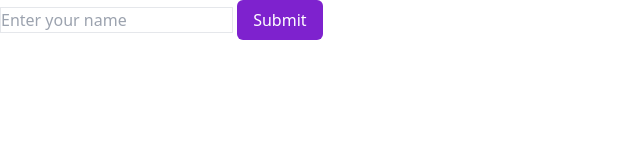
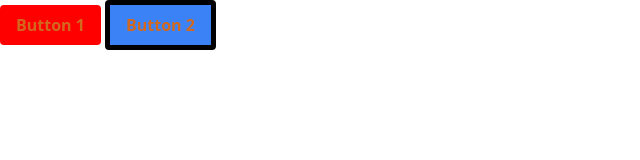
Before and after one commit to Rinkesh375/tailwind_css, a website built with Vite: page index.html in a window 1280 px wide. Shown: the whole page, without its empty margins (0-640 px from the left). Built offline with nearby package versions, Linux system fonts and the light colour scheme.

Commit message:
custom css implemented in the index.css file

```diff
--- a/index.css
+++ b/index.css
@@ -1,3 +1,19 @@
 @tailwind base;
 @tailwind components;
+
+.btn2 {
+  @apply bg-red-700 text-blue-600 border-[5px] border-black;
+}
+
 @tailwind utilities;
+
+/* This will over write the background color of element where we will apply btn  */
+.btn {
+  background-color: red;
+}
+
+.text-white {
+  color: chocolate;
+}
+
+/* This will over write the background color of element where we will apply btn  */
--- a/index.html
+++ b/index.html
@@ -51,8 +51,6 @@
       <div class="p-10 border border-[black]">THIS IS DIV 1 WHICH USED</div>
     </div> -->
 
-
-
     <!-- custom breakpoints after changing the screen value -->
 
     <!-- <div
@@ -68,10 +66,22 @@
       <div class="p-10 border border-[black]">THIS IS DIV 1 WHICH USED</div>
     </div> -->
 
-       <!-- video-7 end here -->
+    <!-- video-7 end here -->
 
-       <!-- video-8 -->
-       <input type="text" placeholder="Enter your name" class="outline-none border focus:border-[red]">
-       <button class= "px-4 py-2 rounded-md text-white bg-purple-700 hover:bg-purple-800 active:bg-purple-500">Submit</button>
+    <!-- video-8 -->
+    <!-- <input type="text" placeholder="Enter your name" class="outline-none border focus:border-[red]">
+       <button class= "px-4 py-2 rounded-md text-white bg-purple-700 hover:bg-purple-800 active:bg-purple-500">Submit</button> -->
+
+
+
+    <!-- video-9 -->
+
+    <button class="bg-blue-500 hover:bg-blue-700 text-white font-bold py-2 px-4 rounded btn">
+      Button 1
+    </button>
+
+    <button class="bg-blue-500 hover:bg-blue-700 text-white font-bold py-2 px-4 rounded btn2">
+      Button 2
+    </button>
   </body>
 </html>
```
